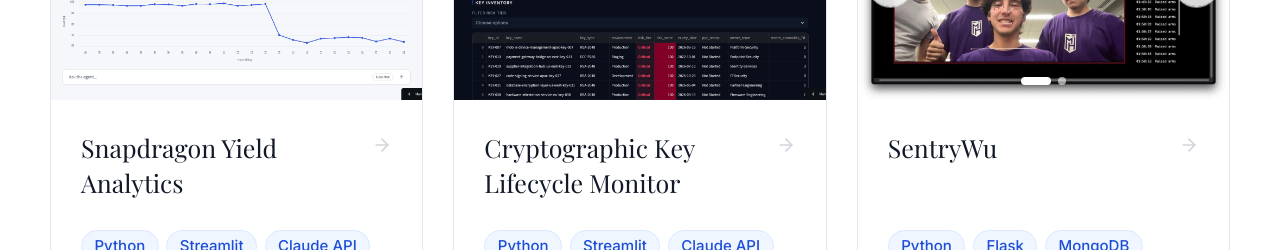
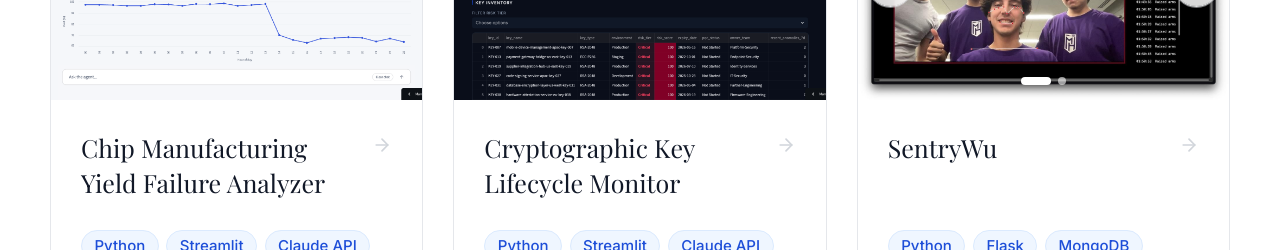
Before and after one commit to mnoriega-mx/mauricio-website, a Next.js app: page / in a window 1280 px wide. Shown: the part 4840-5090 px from the top of the page. Built offline with nearby package versions, Linux system fonts and the light colour scheme; a web font is replaced by a local one.

Commit message:
project name change

```diff
--- a/data/projects.js
+++ b/data/projects.js
@@ -1,6 +1,6 @@
 export const projects = [
   {
-    title: "Snapdragon Yield Analytics",
+    title: "Chip Manufacturing Yield Failure Analyzer",
     badge: null,
     image: "/images/projects/snapdragon-yield-analytics.png",
     description:
```
